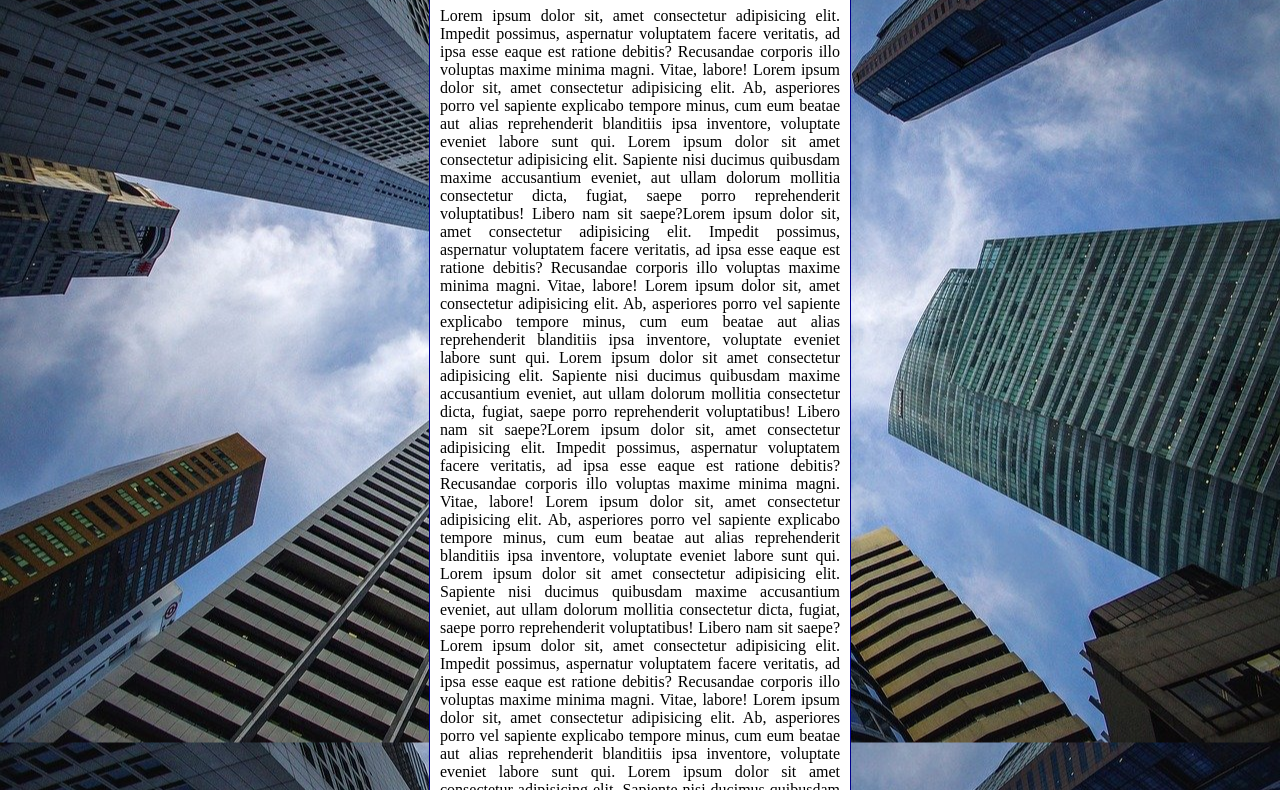
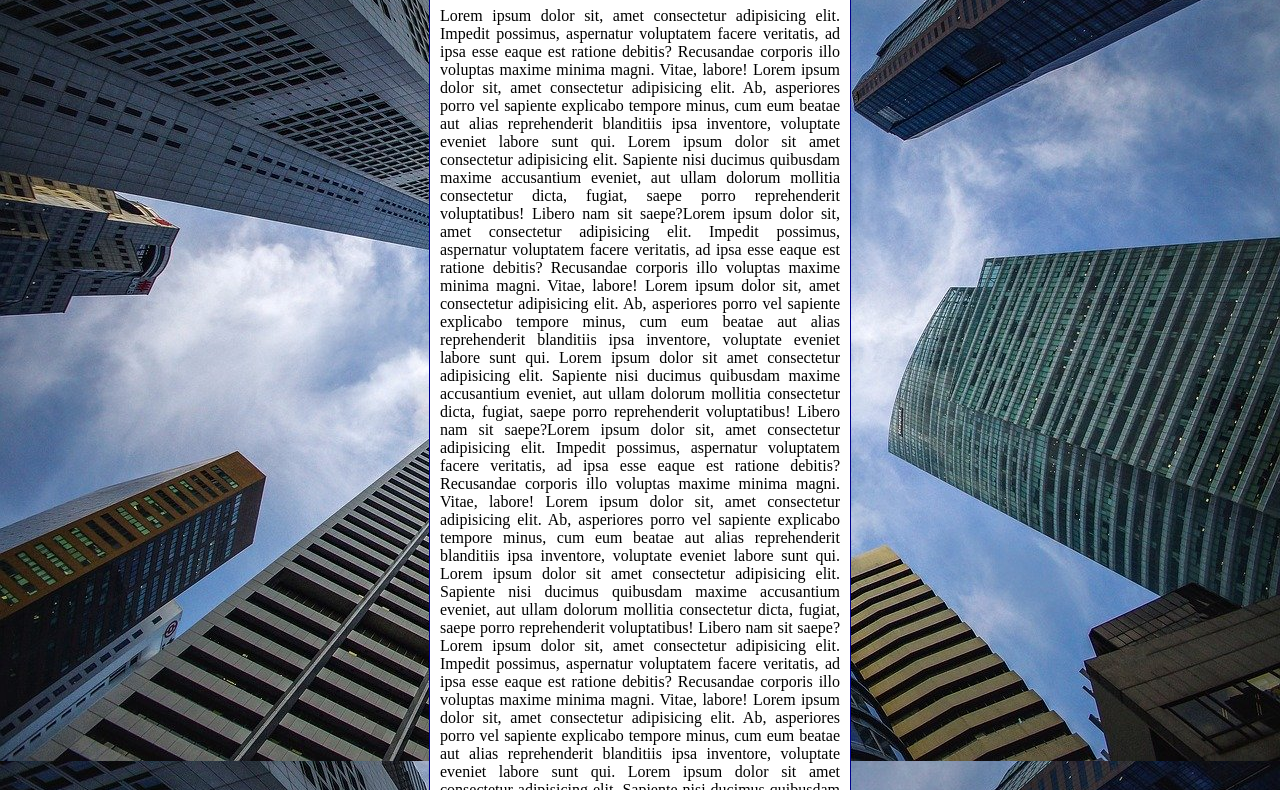
Before and after one commit to Yaguitz/HTML-CSS, a plain HTML site: page Exercícios/ex022/fundo006.html in a window 1280 px wide. Shown: the part 92-882 px from the top of the page. Drawn offline with Linux system fonts and the light colour scheme.

Commit message:
Update fundo006.html

```diff
--- a/Exercícios/ex022/fundo006.html
+++ b/Exercícios/ex022/fundo006.html
@@ -3,26 +3,32 @@
 <head>
     <meta charset="UTF-8">
     <meta name="viewport" content="width=device-width, initial-scale=1.0">
-    <title>Document</title>
+    <title>Fundo Fixo de Tela</title>
     <style>
         body{
         height: 100vh;
-        background-color: black;
+        /* background-color: black;
         background-image: url(imagens/wallpaper002.jpg);
         background-position: center center;
-        background-repeat: repeat;
+        background-repeat: no-repeat;
         background-size: cover;
+        background-attachment: fixed; */
+
+        /*Shorthand - background
+        color> image> position> repeat> [size] > attachment*/
+        background: black url(imagens/wallpaper002.jpg) center center no-repeat  fixed ;
+            background-size: cover;
+
         }
+
 
         main{
         background-color: white;
-        width: 400px;
+        max-width: 400px;
         padding: 10px;
         margin: auto;
         border: 1px solid darkblue;
         border-radius: 15px;
-
-
         }
 
         p{
```
